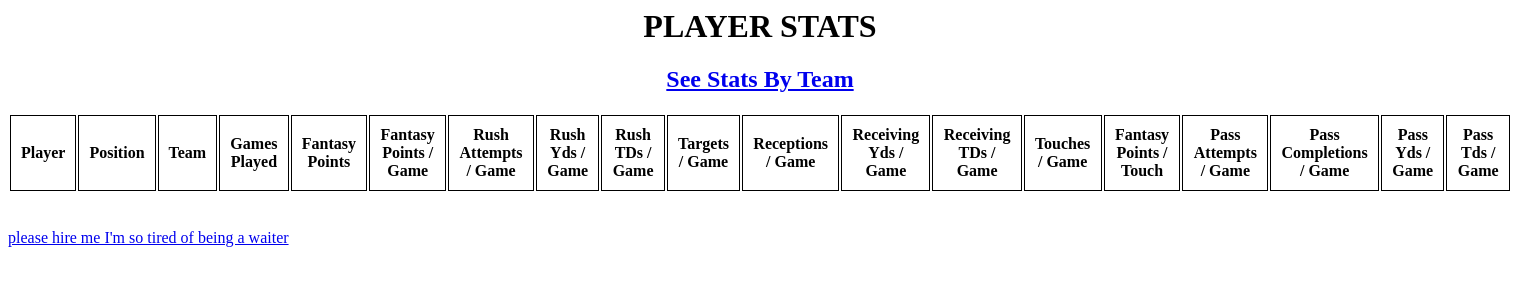
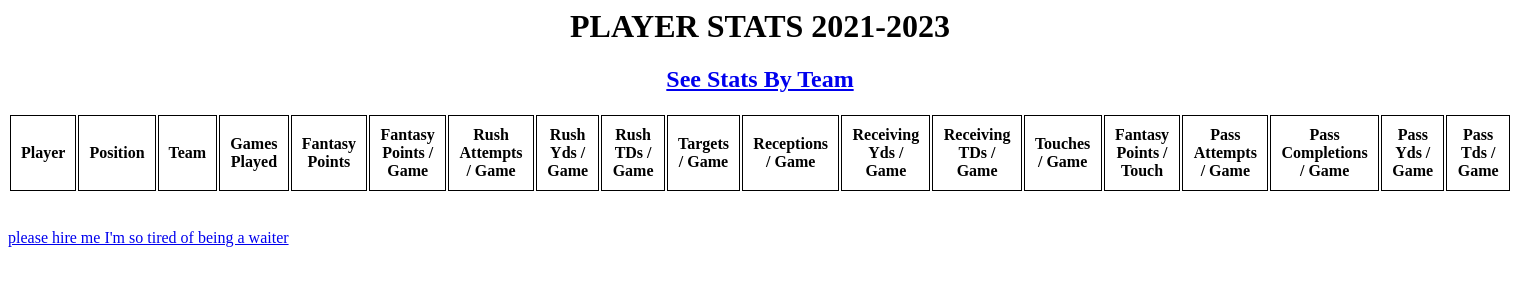
Before and after one commit to bencarneiro/fantasy, a Django app: page / in a window 1520 px wide. Shown: the top 300 px of the page. Run offline with Django 4.2, Linux system fonts and the light colour scheme; data that the repository does not hold is empty; some libraries are stand-ins or nearby versions.

Commit message:
finish frontend

```diff
--- a/app/football/templates/stats.html
+++ b/app/football/templates/stats.html
@@ -29,7 +29,7 @@
 </style>
 
 <script src="https://www.kryogenix.org/code/browser/sorttable/sorttable.js"></script>
-<h1> PLAYER STATS </h1>
+<h1> PLAYER STATS  2021-2023</h1>
 <h2>
     <a target="_blank" href="/teamstats">See Stats By Team</a></h2>
     <table class="sortable">
--- a/app/football/templates/teamstats.html
+++ b/app/football/templates/teamstats.html
@@ -29,7 +29,7 @@
 </style>
 
 <script src="https://www.kryogenix.org/code/browser/sorttable/sorttable.js"></script>
-<h1> TEAM STATS </h1>
+<h1> TEAM STATS 2021-2023 </h1>
 <h2>
     <a target="_blank" href="/">See Stats By Player</a></h2>
 <table class="sortable">
```
